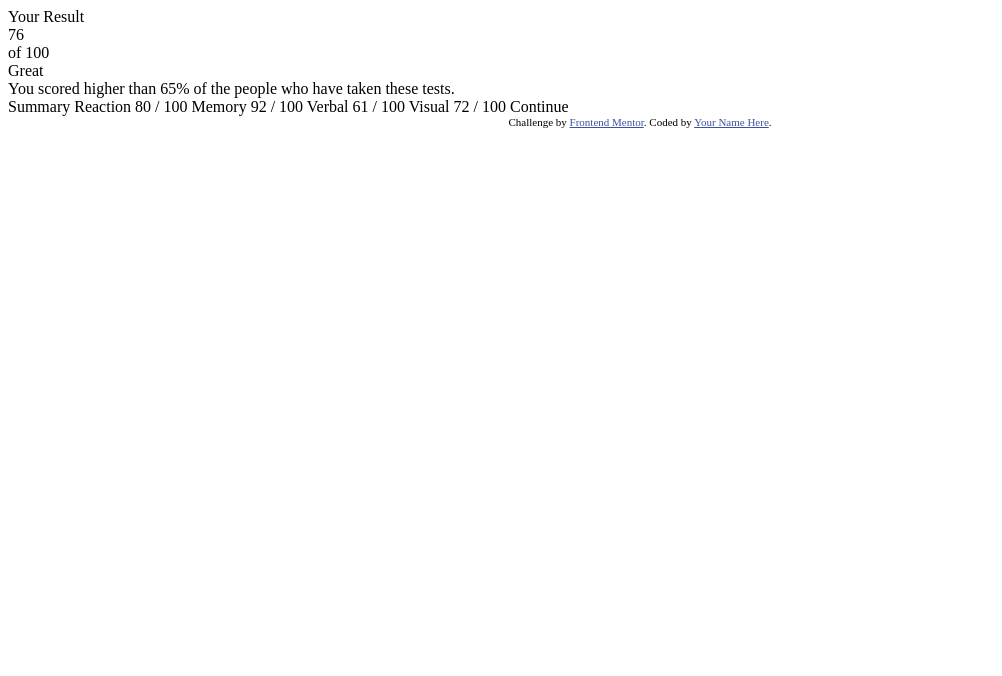
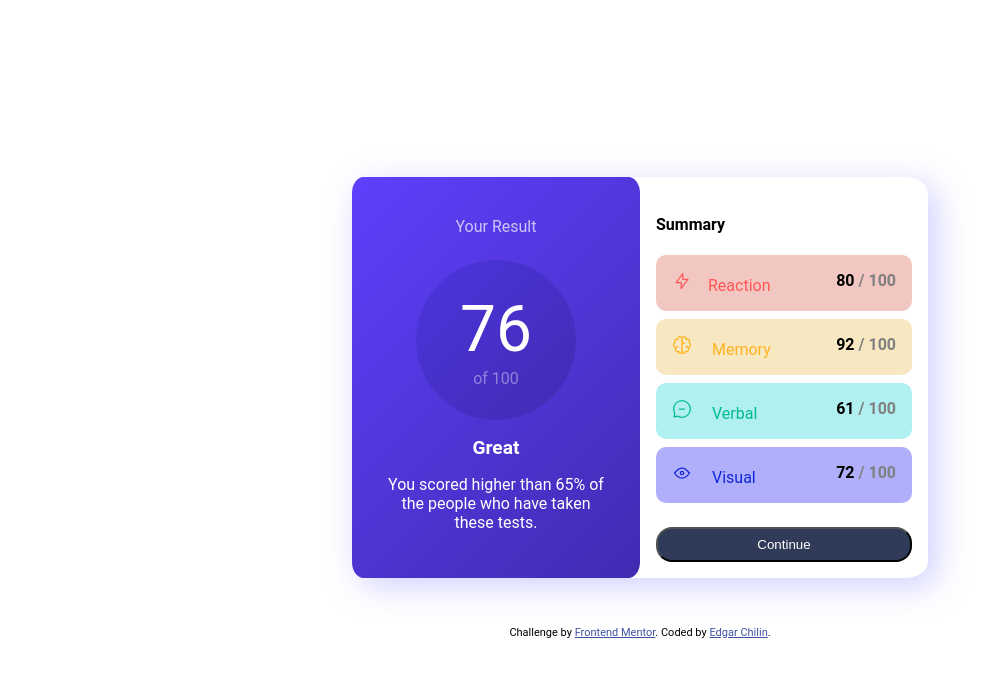
Before and after one commit to EChilin5/challenges_front_end, a plain HTML site: page index.html in a window 1280 px wide. Shown: the whole page, without its empty margins (0-1002 px from the left). Drawn offline with Linux system fonts and the light colour scheme.

Commit message:
updated css to match challenge

```diff
--- a/index.html
+++ b/index.html
@@ -12,6 +12,7 @@
       href="./assets/images/favicon-32x32.png"
     />
 
+    <link rel="stylesheet" type="text/css" href="style.css" />
     <title>Frontend Mentor | Results summary component</title>
 
     <!-- Feel free to remove these styles or customise in your own stylesheet 👍 -->
@@ -32,27 +33,69 @@
           <span> Your Result </span>
         </div>
         <div class="container-left-circle">
-          <div><span>76</span></div>
-          <div>of 100</div>
+          <div class="inner-circle-cotent">
+            <div class="left-circle-score"><span>76</span></div>
+            <div class="left-circle-total"><span>of 100</span></div>
+          </div>
         </div>
-        <div>Great</div>
-        <div>
+        <div class="left-circle-sub-heading"><span>Great</span></div>
+        <div class="left-circle-sub-content">
           <span
             >You scored higher than 65% of the people who have taken these
             tests.</span
           >
         </div>
       </div>
-      <div class="container-right"></div>
+      <div class="container-right">
+        <h4>Summary</h4>
+
+        <div class="overall-card-score" id="reaction">
+          <div class="card-title" id="reaction-title">
+            <img
+              src="./assets/images/icon-reaction.svg"
+              alt="reaction"
+            />Reaction
+          </div>
+          <div class="card-score">
+            80 <span class="card-desc-total">/ 100</span>
+          </div>
+        </div>
+        <div class="overall-card-score" id="memory">
+          <div class="card-title">
+            <img src="./assets/images/icon-memory.svg" alt="reaction" /> Memory
+          </div>
+          <div class="card-score">
+            92 <span class="card-desc-total">/ 100</span>
+          </div>
+        </div>
+        <div class="overall-card-score" id="verbal">
+          <div class="card-title">
+            <img src="./assets/images/icon-verbal.svg" alt="reaction" /> Verbal
+          </div>
+          <div class="card-score">
+            61 <span class="card-desc-total">/ 100</span>
+          </div>
+        </div>
+        <div class="overall-card-score" id="visual">
+          <div class="card-title">
+            <img src="./assets/images/icon-visual.svg" alt="reaction" /> Visual
+          </div>
+          <div class="card-score">
+            72 <span class="card-desc-total">/ 100</span>
+          </div>
+        </div>
+
+        <div>
+          <button>Continue</button>
+        </div>
+      </div>
     </div>
-    Summary Reaction 80 / 100 Memory 92 / 100 Verbal 61 / 100 Visual 72 / 100
-    Continue
 
     <div class="attribution">
       Challenge by
       <a href="https://www.frontendmentor.io?ref=challenge" target="_blank"
         >Frontend Mentor</a
-      >. Coded by <a href="#">Your Name Here</a>.
+      >. Coded by <a href="#">Edgar Chilin</a>.
     </div>
   </body>
 </html>
--- /dev/null
+++ b/style.css
@@ -0,0 +1,148 @@
+body{
+    display: flex;
+    justify-content: center;
+    align-items: center;
+    flex-direction: column;
+    min-height: 100vh;
+    font-family: 'Roboto', sans-serif;
+
+}
+
+.container{
+    display: flex;
+    flex-wrap: wrap;
+    margin-bottom: 3rem;
+    border-radius:4% ;
+
+    box-shadow:0.5rem 0.5rem 2rem 0.1rem rgba(200, 199, 255, 0.8);
+}
+
+.container-left{
+    width: 16rem;
+    /* background-color: #5f3ffc; */
+
+    background:linear-gradient(135deg, #5f3ffc 0%,#412bb2 100%);
+
+    color: white;
+    padding: 1rem;
+    border-radius: 4%;
+    text-align: center;
+}
+
+/* .container-left div{
+    margin-bottom: 1rem;
+} */
+
+.container-left-heading{
+    opacity: 0.7;
+    margin-top: 1rem;
+    margin-bottom: 1rem;
+    padding:0.5rem;
+}
+.container-left-circle{
+    /* background-color: #452cde; */
+    background:linear-gradient(135deg, #4b35dd 0%,#412bb2 100%);
+
+
+    border-radius: 50%;
+    width:10rem;
+    height: 10rem;
+   margin-left: auto;
+   margin-right: auto;
+    margin-bottom: 1rem;
+}
+
+
+.left-circle-score{
+    padding: 2rem 1rem 0.1rem 1rem;
+    font-size: 4rem;
+
+}
+
+.left-circle-total{
+    font-size: 1rem;
+   opacity: 0.4;
+}
+
+.left-circle-sub-heading{
+    font-size: 1.2rem;
+    margin-bottom: 1rem;
+     font-weight: 700;
+     text-align: center;
+}
+.left-circle-sub-content{
+    text-align: center;
+    margin-left: 6%;
+    margin-right: 6%;
+}
+
+.container-right{
+    width: 16rem;
+   padding:1rem;
+}
+
+.overall-card-score{
+    display: flex;
+    flex-wrap: wrap;
+    padding: 1rem 1rem;
+    color: white;
+    border-radius: 10px;
+    margin-bottom: 0.5rem;
+}
+#reaction{
+    background-color: #f3c7c1 ;
+    color:#ff5555;
+}
+#memory{
+    background-color: #f8e8c2;
+    color:#ffb21e;
+
+}
+#verbal{
+    background-color: #b0f0f0;
+    color: #00bb8f ;
+}
+#visual{
+    background-color: #afaffc;
+    color: #1125d6;
+}
+.card-title{
+    flex: 1;
+}
+.card-title img{
+    margin-right: 1rem;
+}
+
+.card-score{
+    flex: 1;
+    color: black;
+    font-weight: 700;
+    text-align: right;
+}
+.card-desc-total{
+    color:gray;
+}
+
+/* #ff5555 */
+/* #ffb21e */
+/* #ffb21e */
+/* #ffb21e */
+
+button{
+    background-color: #303b59;
+    padding:0.5rem;
+    border-radius: 1rem;
+    width: 100%;
+    color: white;
+    text-align: center;
+    margin-top: 1rem;
+}
+
+@media screen and (max-width: 600px) {
+    .container{
+        width:16rem;
+    }
+    .card-title img{
+        margin-right: 0rem;
+    }
+}
```
